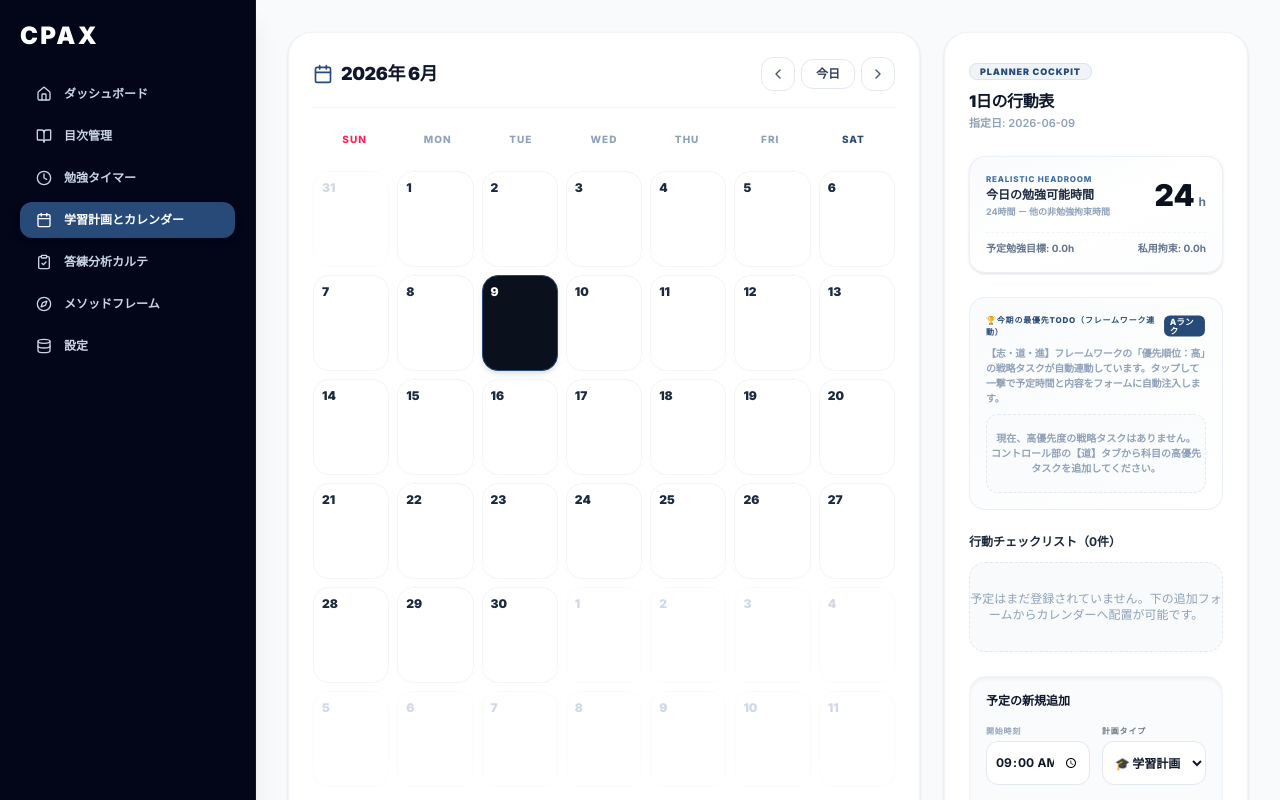
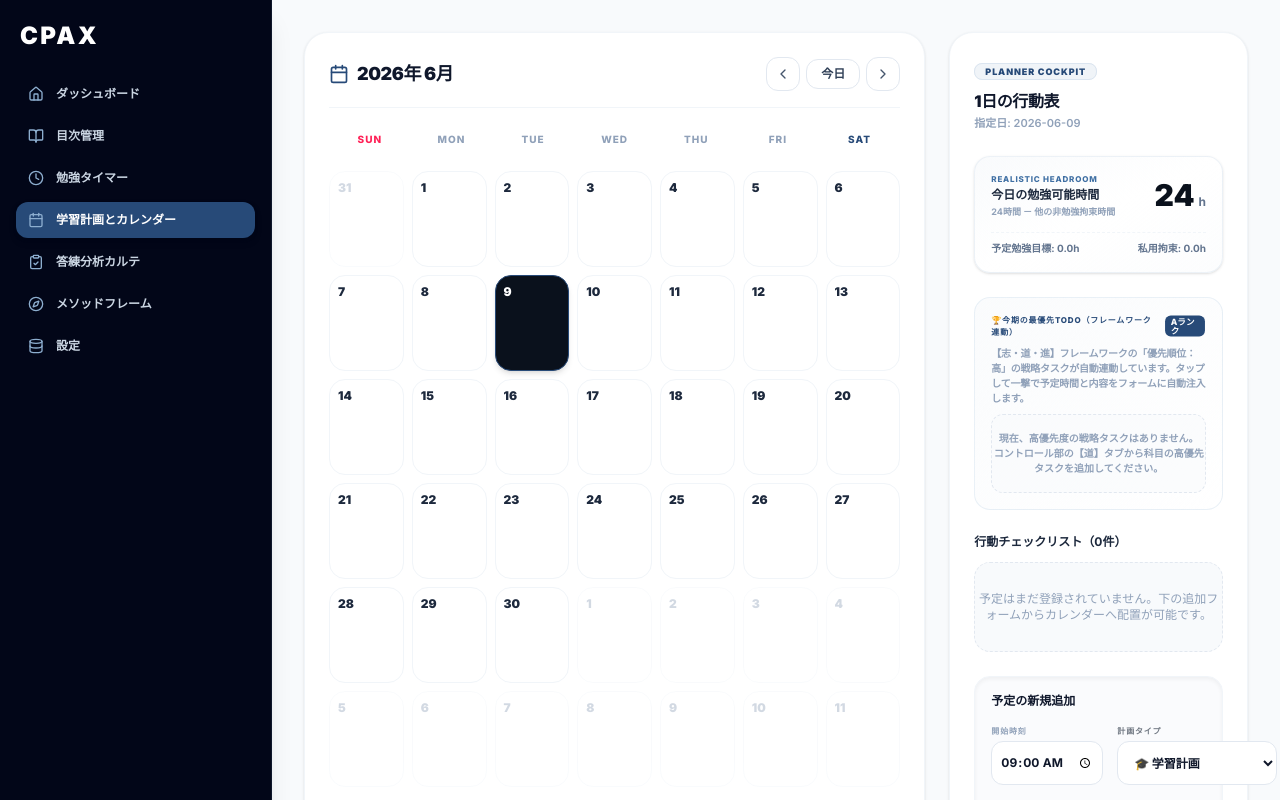
Before and after one commit to Coa0315/CPAX, a React (Vite) app: page / in a window 1280 px wide. Both pictures are taken after a click on the button "学習計画とカレンダー". Shown: the top 800 px of the page. Built offline with nearby package versions, Linux system fonts and the light colour scheme.

Commit message:
CPAX v2.5

```diff
--- a/src/App.tsx
+++ b/src/App.tsx
@@ -335,103 +335,103 @@ export default function App() {
   return (
     <div className="min-h-screen bg-slate-50 flex flex-col md:flex-row antialiased select-none">
       {/* Sidebar Navigation */}
-      <aside className="w-full md:w-64 bg-slate-950 text-white shrink-0 shadow-xl md:min-h-screen flex flex-col justify-between no-print border-r border-slate-900">
-        <div className="p-5 space-y-6">
+      <aside className="w-full md:w-[272px] bg-slate-950 text-white shrink-0 shadow-xl md:min-h-screen flex flex-col justify-between no-print border-r border-slate-900 overflow-x-hidden">
+        <div className="px-4 py-5 space-y-6 w-full max-w-full">
           {/* Logo Brand Zone */}
-          <div className="flex items-center">
+          <div className="flex items-center px-1">
             <CpaxLogo variant="full" size={38} />
           </div>
 
           {/* Navigation Links */}
-          <nav className="flex flex-col gap-1.5 text-left">
+          <nav className="flex flex-col gap-1.5 text-left w-full max-w-full">
             <button
               id="nav-btn-dashboard"
               onClick={() => setCurrentView('dashboard')}
-              className={`w-full flex items-center gap-3 py-2.5 px-4 rounded-xl text-xs font-bold transition-all cursor-pointer ${
+              className={`w-full flex items-center gap-3 py-2.5 px-3 rounded-xl text-xs font-bold transition-all cursor-pointer ${
                 currentView === 'dashboard'
                   ? 'bg-[#274a78] text-white shadow-md shadow-slate-950/50 font-extrabold'
                   : 'text-slate-300 hover:bg-slate-900 hover:text-white'
               }`}
             >
-              <Home className="w-4 h-4" />
+              <Home className="w-4 h-4 text-[#8daecf]" />
               ダッシュボード
             </button>
 
             <button
               id="nav-btn-content_tree"
               onClick={() => setCurrentView('content_tree')}
-              className={`w-full flex items-center gap-3 py-2.5 px-4 rounded-xl text-xs font-bold transition-all cursor-pointer ${
+              className={`w-full flex items-center gap-3 py-2.5 px-3 rounded-xl text-xs font-bold transition-all cursor-pointer ${
                 currentView === 'content_tree'
                   ? 'bg-[#274a78] text-white shadow-md shadow-slate-950/50 font-extrabold'
                   : 'text-slate-300 hover:bg-slate-900 hover:text-white'
               }`}
             >
-              <BookOpen className="w-4 h-4" />
+              <BookOpen className="w-4 h-4 text-[#8daecf]" />
               目次管理
             </button>
 
             <button
               id="nav-btn-timer"
               onClick={() => setCurrentView('timer')}
-              className={`w-full flex items-center gap-3 py-2.5 px-4 rounded-xl text-xs font-bold transition-all cursor-pointer ${
+              className={`w-full flex items-center gap-3 py-2.5 px-3 rounded-xl text-xs font-bold transition-all cursor-pointer ${
                 currentView === 'timer'
                   ? 'bg-[#274a78] text-white shadow-md shadow-slate-950/50 font-extrabold'
                   : 'text-slate-300 hover:bg-slate-900 hover:text-white'
               }`}
             >
-              <Clock className="w-4 h-4" />
+              <Clock className="w-4 h-4 text-[#8daecf]" />
               勉強タイマー
             </button>
 
             <button
               id="nav-btn-calendar"
               onClick={() => setCurrentView('calendar')}
-              className={`w-full flex items-center gap-3 py-2.5 px-4 rounded-xl text-xs font-bold transition-all cursor-pointer ${
+              className={`w-full flex items-center gap-3 py-2.5 px-3 rounded-xl text-xs font-bold transition-all cursor-pointer ${
                 currentView === 'calendar'
                   ? 'bg-[#274a78] text-white shadow-md shadow-slate-950/50 font-extrabold'
                   : 'text-slate-300 hover:bg-slate-900 hover:text-white'
               }`}
             >
-              <Calendar className="w-4 h-4" />
+              <Calendar className="w-4 h-4 text-[#8daecf]" />
               学習計画とカレンダー
             </button>
 
             <button
               id="nav-btn-reports"
               onClick={() => setCurrentView('reports')}
-              className={`w-full flex items-center gap-3 py-2.5 px-4 rounded-xl text-xs font-bold transition-all cursor-pointer ${
+              className={`w-full flex items-center gap-3 py-2.5 px-3 rounded-xl text-xs font-bold transition-all cursor-pointer ${
                 currentView === 'reports'
                   ? 'bg-[#274a78] text-white shadow-md shadow-slate-950/50 font-extrabold'
                   : 'text-slate-300 hover:bg-slate-900 hover:text-white'
               }`}
             >
-              <ClipboardCheck className="w-4 h-4" />
+              <ClipboardCheck className="w-4 h-4 text-[#8daecf]" />
               答練分析カルテ
             </button>
 
             <button
               id="nav-btn-framework"
               onClick={() => setCurrentView('framework')}
-              className={`w-full flex items-center gap-3 py-2.5 px-4 rounded-xl text-xs font-bold transition-all cursor-pointer ${
+              className={`w-full flex items-center gap-3 py-2.5 px-3 rounded-xl text-xs font-bold transition-all cursor-pointer ${
                 currentView === 'framework'
                   ? 'bg-[#274a78] text-white shadow-md shadow-slate-950/50 font-extrabold'
                   : 'text-slate-300 hover:bg-slate-900 hover:text-white'
               }`}
             >
-              <Compass className="w-4 h-4" />
+              <Compass className="w-4 h-4 text-[#8daecf]" />
               メソッドフレーム
             </button>
 
             <button
               id="nav-btn-backup"
               onClick={() => setCurrentView('backup')}
-              className={`w-full flex items-center gap-3 py-2.5 px-4 rounded-xl text-xs font-bold transition-all cursor-pointer ${
+              className={`w-full flex items-center gap-3 py-2.5 px-3 rounded-xl text-xs font-bold transition-all cursor-pointer ${
                 currentView === 'backup'
                   ? 'bg-[#274a78] text-white shadow-md shadow-slate-950/50 font-extrabold'
                   : 'text-slate-300 hover:bg-slate-900 hover:text-white'
               }`}
             >
-              <Database className="w-4 h-4" />
+              <Database className="w-4 h-4 text-[#8daecf]" />
               設定
             </button>
           </nav>
--- a/src/components/CpaxCalendar.tsx
+++ b/src/components/CpaxCalendar.tsx
@@ -556,17 +556,17 @@ export const CpaxCalendar: React.FC<CpaxCalendarProps> = ({
         <form onSubmit={handleSubmitPlan} className="bg-slate-50/70 border border-slate-100 rounded-2xl p-4 shadow-inner space-y-4 text-left">
           <h4 className="font-bold text-slate-900 text-xs text-left">予定の新規追加</h4>
 
-          <div className="grid grid-cols-2 gap-3">
-            <div>
+          <div className="flex items-center gap-3.5 w-full">
+            <div className="w-28 shrink-0">
               <label className="block text-[8px] font-extrabold text-slate-400 uppercase tracking-widest mb-1">開始時刻</label>
               <input
                 type="time"
                 value={timeInput}
                 onChange={(e) => setTimeInput(e.target.value)}
-                className="w-full bg-white border border-slate-200 focus:border-indigo-500 rounded-xl p-2 text-xs font-bold focus:outline-none min-h-[44px]"
+                className="w-full bg-white border border-slate-200 focus:border-indigo-500 rounded-xl px-2 py-2 text-xs font-bold focus:outline-none min-h-[44px] text-center"
               />
             </div>
-            <div>
+            <div className="w-40 shrink-0 ml-auto">
               <label className="block text-[8px] font-extrabold text-indigo-900/60 uppercase tracking-widest mb-1">計画タイプ</label>
               <select
                 value={category}
@@ -580,7 +580,7 @@ export const CpaxCalendar: React.FC<CpaxCalendarProps> = ({
                     setMinutesInput(60); // 勉強初期値 60分
                   }
                 }}
-                className="w-full bg-white border border-slate-200 focus:border-indigo-500 rounded-xl p-2 text-xs font-black focus:outline-none min-h-[44px]"
+                className="w-full bg-white border border-slate-200 focus:border-indigo-500 rounded-xl px-3 py-2 text-xs font-black focus:outline-none min-h-[44px]"
               >
                 <option value="study">🎓 学習計画</option>
                 <option value="private">☕ プライベート用事</option>
```
Also changed, not shown: src/components/CpaxContentTree.tsx (+82 -18 lines).
